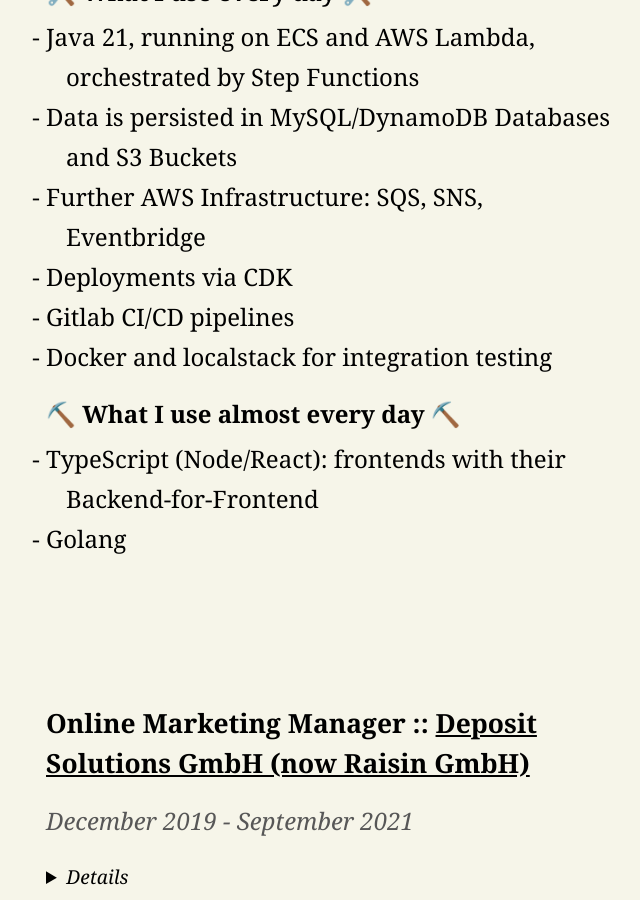
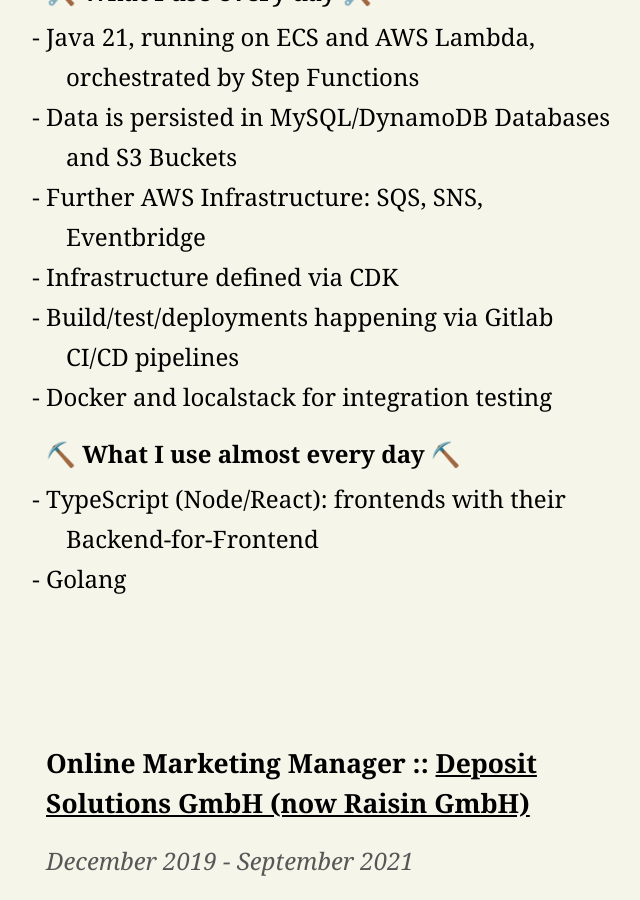
Before and after one commit to andrea-aus-hh/resume, a Jekyll site: the page built from index.md, in a window 1280 px wide and 900 px high, scrolled down 1055 px. Shown: the whole window, without its empty margins (286-926 px from the left). Built offline with Jekyll 4.4.1, drawn with Linux system fonts in a browser that asks for light colours.

Commit message:
More specific entries by Taxdoo

```diff
--- a/_includes/taxdoo.md
+++ b/_includes/taxdoo.md
@@ -16,8 +16,8 @@
 - Java 21, running on ECS and AWS Lambda, orchestrated by Step Functions
 - Data is persisted in MySQL/DynamoDB Databases and S3 Buckets
 - Further AWS Infrastructure: SQS, SNS, Eventbridge
-- Deployments via CDK
-- Gitlab CI/CD pipelines
+- Infrastructure defined via CDK
+- Build/test/deployments happening via Gitlab CI/CD pipelines
 - Docker and localstack for integration testing
 
 <p></p>
```
